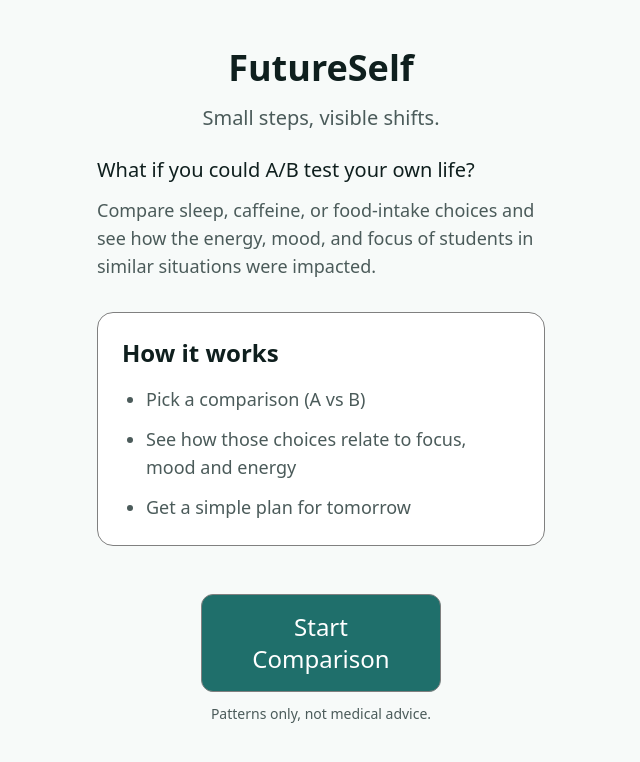
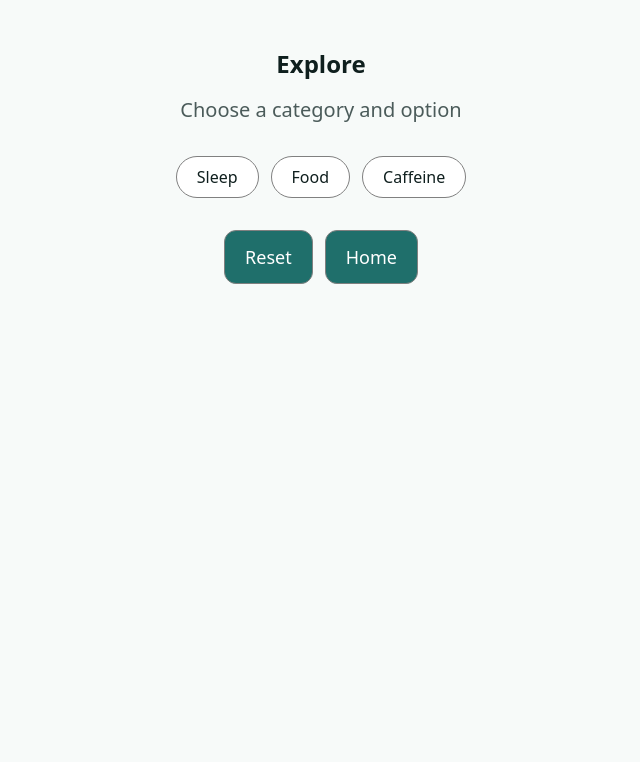
Before and after one commit to yaminsadik/future-self, a React (Vite) app: page /resultsview in a window 1280 px wide. Before the commit this address led to /. Shown: the top 762 px of the page, without its empty margins (319-959 px from the left). Built offline with nearby package versions, Linux system fonts and the light colour scheme.

Commit message:
Explore functionality added

```diff
--- a/src/components/pages/Results.jsx
+++ b/src/components/pages/Results.jsx
@@ -1,13 +1,13 @@
-import { useLocation } from 'react-router-dom';
-import { useState } from 'react';
-import { SAMPLE_SIZE_N } from '../../data/options';
-import { SURVEY_RESULTS } from '../../data/surveyResults';
-import WhySeeingModal from './Why';
-
+import { useLocation, useNavigate } from "react-router-dom";
+import { useState } from "react";
+import { SAMPLE_SIZE_N } from "../../data/options";
+import { SURVEY_RESULTS } from "../../data/surveyResults";
+import WhySeeingModal from "./Why";
 
 export default function Results() {
   const [whyOpen, setWhyOpen] = useState(false);
   const location = useLocation();
+  const nav = useNavigate();
   const { category, selectionId, selectedLabel } = location.state || {};
 
   const data = SURVEY_RESULTS[selectionId];
@@ -16,13 +16,16 @@ export default function Results() {
   const energyData = data?.Energy;
   const focusData = data?.Focus;
 
-  const createTableData = (metricData) => metricData ? [
+  const createTableData = (metricData) =>
+    metricData
+      ? [
           { condition: "Much Worse", percentage: `${metricData.muchWorse}%` },
           { condition: "Worse", percentage: `${metricData.worse}%` },
           { condition: "Normal", percentage: `${metricData.normal}%` },
           { condition: "Better", percentage: `${metricData.better}%` },
           { condition: "Much Better", percentage: `${metricData.muchBetter}%` },
-  ] : [];
+        ]
+      : [];
 
   const moodTableData = createTableData(moodData);
   const energyTableData = createTableData(energyData);
@@ -32,7 +35,8 @@ export default function Results() {
     <div className="mt-8 rounded-2xl border border-border bg-surface p-6 text-left">
       <h2 className="text-2xl font-semibold">{title}</h2>
       <p className="mt-2 text-textSecondary">
-        Among survey respondents who reported {selectedLabel}, here is how they rated their {metric}.
+        Among survey respondents who reported {selectedLabel}, here is how they
+        rated their {metric}.
       </p>
       <table className="mt-4 w-full">
         <thead>
@@ -57,15 +61,17 @@ export default function Results() {
     <div className="text-center">
       <div className="mt-6 text-2xl font-semibold">Results</div>
       <div className="mt-8 rounded-2xl border border-border bg-surface p-4 text-left">
-        <h2 className="text-2xl font-semibold">Comparison</h2>
+        <h2 className="text-2xl font-semibold">Overview</h2>
         <div className="mt-4 text-lg text-textSecondary">
           Category: <span className="text-textPrimary">{category}</span>
         </div>
         <div className="mt-4 text-lg text-textSecondary">
-          Option: <span className="text-textPrimary">{selectedLabel}</span>
+          Selected Option:{" "}
+          <span className="text-textPrimary">{selectedLabel}</span>
         </div>
         <div className="mt-4">
-          Sample size (n): <span className="text-textPrimary">{SAMPLE_SIZE_N}</span>
+          Sample size :{" "}
+          <span className="text-textPrimary">{SAMPLE_SIZE_N}</span>
         </div>
       </div>
 
@@ -73,11 +79,19 @@ export default function Results() {
       {renderTable("Energy", energyTableData, "energy")}
       {renderTable("Focus", focusTableData, "focus")}
       <div>
+        <div className="mt-6">
+          <button
+            type="button"
+            onClick={() => nav("/resultsview")}
+            className="btn-primary-sm"
+          >
+            Explore other options
+          </button>
 
           <button
             type="button"
             onClick={() => setWhyOpen(true)}
-        className="mt-6 underline text-primary font-semibold cursor-pointer "
+            className="mt-6 underline text-primary font-semibold cursor-pointer"
           >
             Why am I seeing this?
           </button>
@@ -85,6 +99,6 @@ export default function Results() {
           <WhySeeingModal open={whyOpen} onClose={() => setWhyOpen(false)} />
         </div>
       </div>
-
+    </div>
   );
 }
--- /dev/null
+++ b/src/components/pages/ResultsView.jsx
@@ -0,0 +1,178 @@
+import { useEffect, useMemo, useState } from "react";
+import { useLocation, useNavigate } from "react-router-dom";
+import SelectField from "../SelectField";
+import { CATEGORY_OPTIONS, SAMPLE_SIZE_N } from "../../data/options";
+import { SURVEY_RESULTS } from "../../data/surveyResults";
+
+const CATEGORIES = ["Sleep", "Food", "Caffeine"];
+
+export default function Results() {
+  const location = useLocation();
+  const nav = useNavigate();
+
+  const initial = location.state || {};
+
+  const [category, setCategory] = useState(initial.category ?? null);
+  const [selectionId, setSelectionId] = useState(initial.selectionId ?? "");
+
+  const config = useMemo(() => {
+    if (!category) return null;
+    return CATEGORY_OPTIONS?.[category] ?? null;
+  }, [category]);
+
+  useEffect(() => {
+    setSelectionId("");
+  }, [category]);
+
+  const selectedLabel = useMemo(() => {
+    if (!config || !selectionId) return "";
+    return config.options.find((o) => o.id === selectionId)?.label ?? "";
+  }, [config, selectionId]);
+
+  const data = selectionId ? SURVEY_RESULTS?.[selectionId] : null;
+
+  const createTableData = (metricData) =>
+    metricData
+      ? [
+          { condition: "Much Worse", percentage: `${metricData.muchWorse}%` },
+          { condition: "Worse", percentage: `${metricData.worse}%` },
+          { condition: "Normal", percentage: `${metricData.normal}%` },
+          { condition: "Better", percentage: `${metricData.better}%` },
+          { condition: "Much Better", percentage: `${metricData.muchBetter}%` },
+        ]
+      : [];
+
+  function handleReset() {
+    setCategory(null);
+    setSelectionId("");
+  }
+
+  const renderTable = (title, metricKey, metricLabel) => {
+    const tableData = createTableData(data?.[metricKey]);
+
+    return (
+      <div className="mt-8 rounded-2xl border border-border bg-surface p-6 text-left">
+        <h2 className="text-2xl font-semibold">{title}</h2>
+
+        {selectedLabel ? (
+          <p className="mt-2 text-textSecondary">
+            Among survey respondents who reported {selectedLabel}, here is how
+            they rated their {metricLabel}.
+          </p>
+        ) : (
+          <p className="mt-2 text-textSecondary">
+            Select an option to see results.
+          </p>
+        )}
+
+        <table className="mt-4 w-full">
+          <thead>
+            <tr className="border-b border-border">
+              <th className="py-3 text-left font-semibold">Condition</th>
+              <th className="py-3 text-left font-semibold">Percentage</th>
+            </tr>
+          </thead>
+
+          <tbody>
+            {tableData.length ? (
+              tableData.map((row, index) => (
+                <tr
+                  key={index}
+                  className="border-b border-border last:border-0"
+                >
+                  <td className="py-3 text-textSecondary">{row.condition}</td>
+                  <td className="py-3 text-textPrimary">{row.percentage}</td>
+                </tr>
+              ))
+            ) : (
+              <tr>
+                <td className="py-3 text-textSecondary">—</td>
+                <td className="py-3 text-textSecondary">—</td>
+              </tr>
+            )}
+          </tbody>
+        </table>
+      </div>
+    );
+  };
+
+  const canShowResults =
+    Boolean(category) && Boolean(selectionId) && Boolean(selectedLabel);
+
+  return (
+    <div className="text-center">
+      <div className="mt-6 text-2xl font-semibold">Explore</div>
+      <h2 className="mt-4 text-xl text-textSecondary">
+        Choose a category and option
+      </h2>
+
+      <div className="mt-8 flex flex-wrap justify-center gap-3">
+        {CATEGORIES.map((c) => {
+          const isActive = c === category;
+
+          return (
+            <button
+              key={c}
+              type="button"
+              onClick={() => setCategory(c)}
+              className={isActive ? "btn-secondary-active" : "btn-secondary"}
+            >
+              {c}
+            </button>
+          );
+        })}
+      </div>
+
+      {config ? (
+        <div className="mt-8 flex justify-center">
+          <div className="w-full max-w-sm text-left">
+            <SelectField
+              label={config.label ?? ""}
+              value={selectionId}
+              onChange={setSelectionId}
+              placeholder={`Select ${category} option`}
+              options={config.options ?? []}
+            />
+          </div>
+        </div>
+      ) : null}
+
+
+
+      {canShowResults ? (
+        <>
+        <div className="mt-8 rounded-2xl border border-border bg-surface p-4 text-left">
+      <h2 className="text-2xl font-semibold">Overview</h2>
+
+      <div className="mt-4 text-lg text-textSecondary">
+        Category: <span className="text-textPrimary">{category}</span>
+      </div>
+
+      <div className="mt-4 text-lg text-textSecondary">
+        Selected option: <span className="text-textPrimary">{selectedLabel}</span>
+      </div>
+
+      <div className="mt-4 text-lg text-textSecondary">
+        Survey matches (n): <span className="text-textPrimary">{SAMPLE_SIZE_N}</span>
+      </div>
+    </div>
+
+          {renderTable("Mood", "Mood", "mood")}
+          {renderTable("Energy", "Energy", "energy")}
+          {renderTable("Focus", "Focus", "focus")}
+        </>
+      ) : null}
+
+      <div className="mt-8 flex justify-center gap-3">
+  <button type="button" onClick={handleReset} className="btn-primary-sm">
+    Reset
+  </button>
+
+  <button type="button" onClick={() => nav("/home")} className="btn-primary-sm">
+    Home
+  </button>
+</div>
+
+    </div>
+  );
+}
--- a/src/routes/AppRoutes.jsx
+++ b/src/routes/AppRoutes.jsx
@@ -6,6 +6,7 @@ import Checkin from "../components/pages/Check-in.jsx";
 import Why from "../components/pages/Why.jsx";
 import Setup from "../components/pages/Setup.jsx";
 import Results from "../components/pages/Results.jsx";
+import ResultsView from "../components/pages/ResultsView.jsx";
 
 import AppLayout from "../components/AppLayout.jsx";
 
@@ -16,6 +17,7 @@ export default function AppRoutes() {
         <Route path="/" element={<Home />} />
         <Route path="/setup" element={<Setup />} />
         <Route path="/results" element={<Results />} />
+        <Route path="/resultsview" element={<ResultsView />} />
         <Route path="/plan" element={<Plan />} />
         <Route path="/why" element={<Why />} />
         <Route path="/check-in" element={<Checkin />} />
```
Lines whose indentation alone changed are shown as unchanged.
